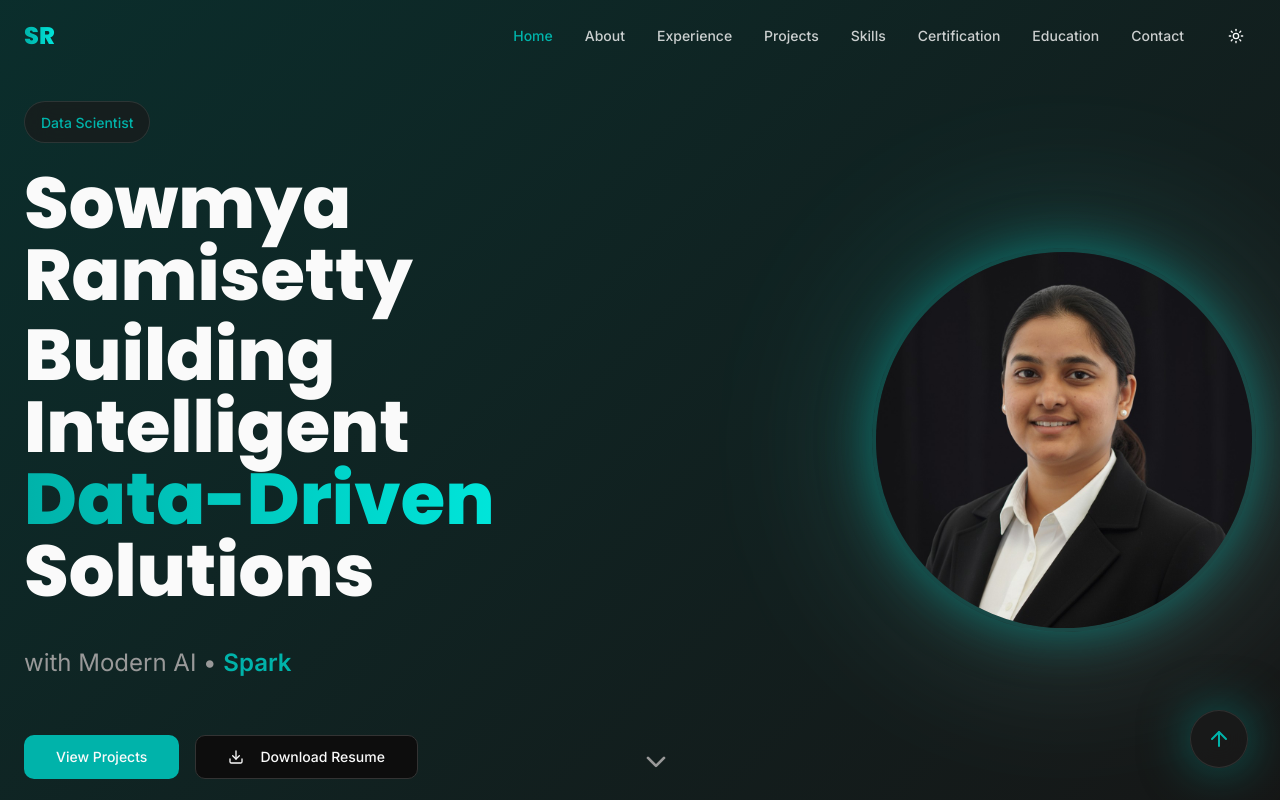
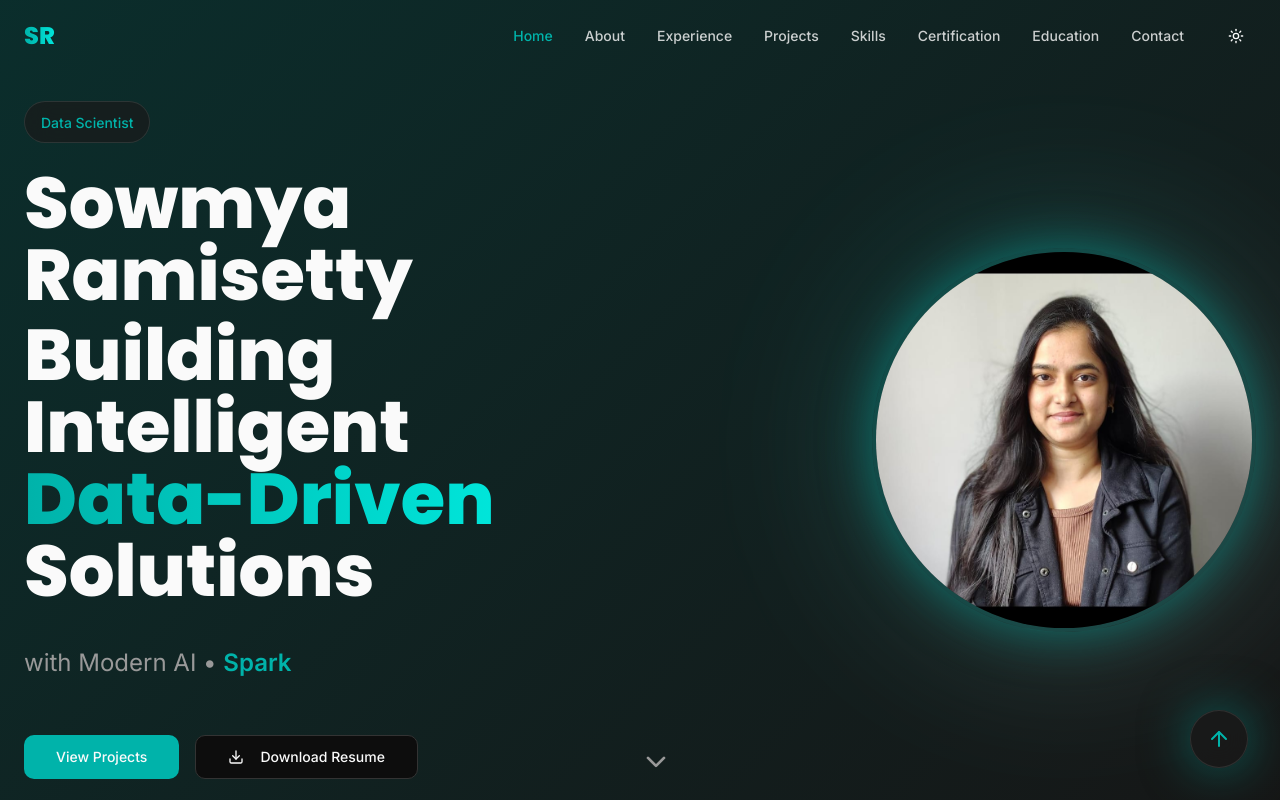
Before and after one commit to Applywizz-git/applywizz-sowmyaramisetty, a React (Vite) app: page / in a window 1280 px wide. Shown: the top 800 px of the page. Built offline with nearby package versions, Linux system fonts and the light colour scheme; the HTML template or start-up script is replaced by a standard one.

Commit message:
Update Hero.tsx

```diff
--- a/src/components/Hero.tsx
+++ b/src/components/Hero.tsx
@@ -121,7 +121,7 @@ const Hero = () => {
                 transition={{ type: "spring", stiffness: 300 }}
               >
                <img
-                src="/profile.jpg"
+                src="/sowmyaramishetty.jpeg"
                 alt="Sowmya Ramisetty"
                 className="w-full h-full object-cover"
               />
```
